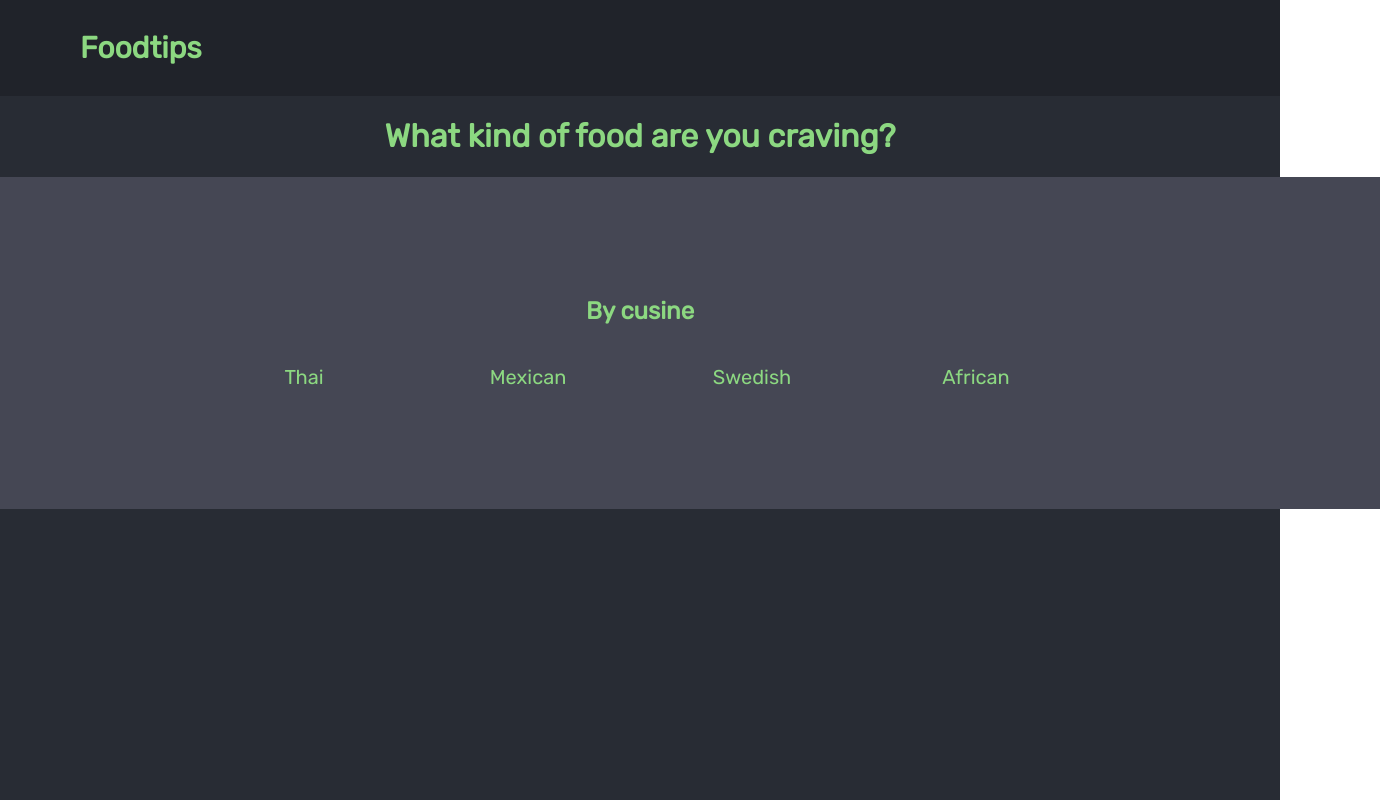
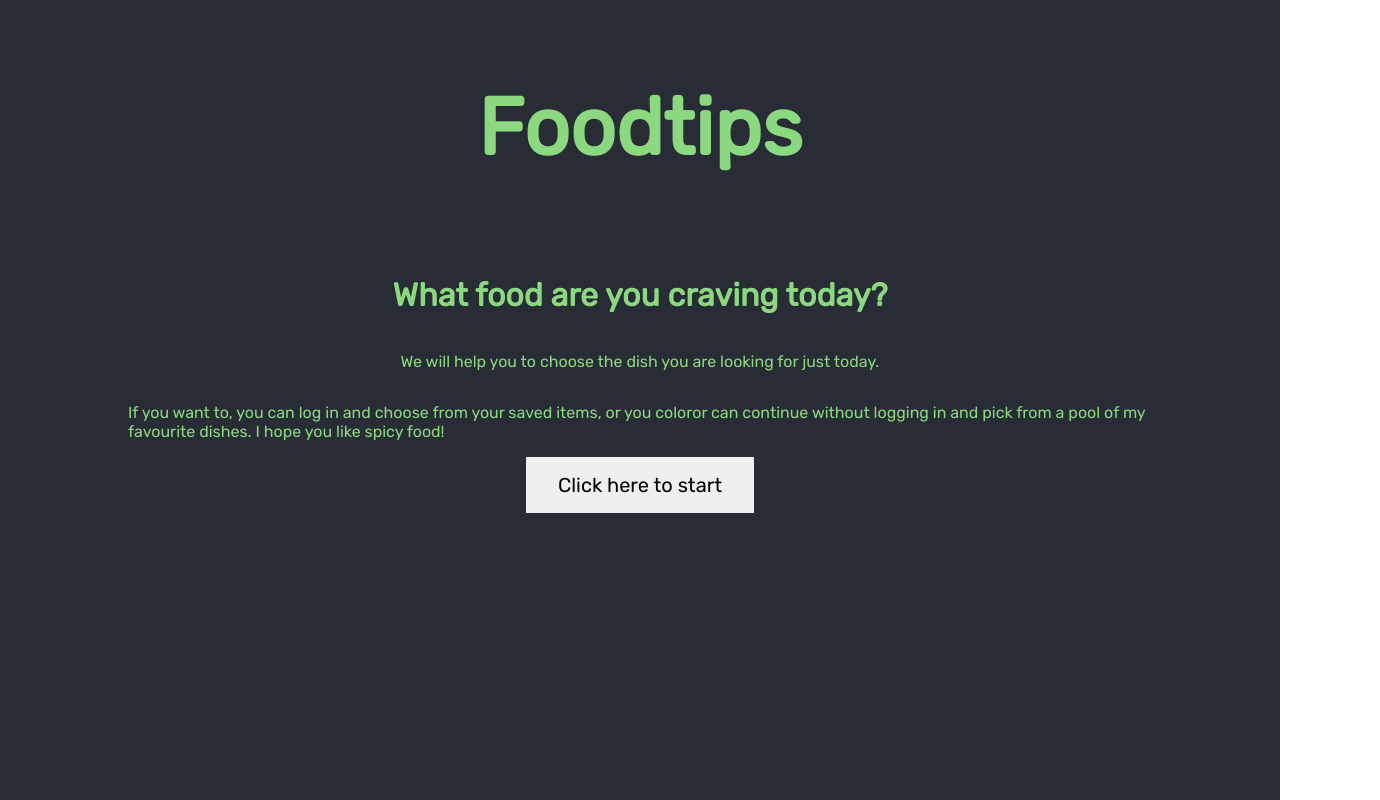
Before and after one commit to Alenius/foodtips, a React (Create React App) app: page / in a window 1280 px wide. Shown: the whole page, 1380 px wide, since content can reach past the window. Built offline with nearby package versions, Linux system fonts and the light colour scheme.

Commit message:
feat (Home):
collect all the views here in a single file

```diff
--- a/src/pages/Home.tsx
+++ b/src/pages/Home.tsx
@@ -1,90 +1,58 @@
-import React, { useState } from 'react';
-import { NavBar } from '../components/NavBar';
+import React, { useState, useEffect } from 'react';
 import styled from 'styled-components';
-import ListItem from '../components/ListItem';
+import PagePresentation from '../views/PagePresentation';
+import CuisineSelectorView from '../views/CuisineSelectorView';
+import TagsSelectorView from '../views/TagsSelectorView';
+import RecipePresentationView from '../views/RecipePresentationView';
 
 const PageRoot = styled.div`
   display: flex;
   flex-direction: column;
   flex: 1;
-  height: 100vh;
   background-color: #282c34;
   align-items: center;
 `;
 
-const Presentation = styled.h1`
-  /* font-family: 'Roboto', 'sans-serif'; */
-  font-family: 'Rubik', 'Roboto', 'sans-serif';
-  color: #8cd881;
-`;
+export const Home: React.FC = () => {
+  const [started, setStarted] = useState<boolean>(false);
+  const [cuisineFinished, setCuisineFinished] = useState<boolean>(false);
+  const [tagsFinished, setTagsFinished] = useState<boolean>(false);
+  const [selectedCusines, setSelectedCuisines] = useState<Array<string>>([]);
+  const [selectedTags, setSelectedTags] = useState<Array<string>>([]);
 
-export const Home: React.FC = () => {
+  useEffect(() => {
+    if (tagsFinished === false) {
+      setSelectedTags([]);
+    }
+  }, [tagsFinished]);
+
   return (
     <PageRoot>
-      <NavBar />
-      <Presentation>What kind of food are you craving?</Presentation>
-      <FoodTypeSelector />
+      <PagePresentation started={started} setStarted={setStarted} />
+      {started ? (
+        <CuisineSelectorView
+          started={started}
+          selectedCuisines={selectedCusines}
+          setSelectedCuisines={setSelectedCuisines}
+          setCuisineFinished={setCuisineFinished}
+          setTagsFinished={setTagsFinished}
+        />
+      ) : null}
+      {started && cuisineFinished ? (
+        <TagsSelectorView
+          selectedCuisines={selectedCusines}
+          cuisineFinished={cuisineFinished}
+          selectedTags={selectedTags}
+          setSelectedTags={setSelectedTags}
+          setTagsFinished={setTagsFinished}
+        />
+      ) : null}
+      {started && cuisineFinished && tagsFinished ? (
+        <RecipePresentationView
+          selectedCuisines={selectedCusines}
+          selectedTags={selectedTags}
+        />
+      ) : null}
     </PageRoot>
   );
 };
-
-const cusineList = ['Thai', 'Mexican', 'Swedish', 'African'];
-
-const SelectorWrapper = styled.div`
-  display: flex;
-  align-items: center;
-  flex-direction: column;
-  background-color: #454754;
-  padding: 100px;
-
-  width: 100%;
-`;
-const FoodHeader = styled.h2`
-  color: #8cd881;
-`;
-const ListWrapper = styled.div`
-  display: flex;
-  flex-direction: row;
-  justify-content: space-between;
-  width: 800px;
-`;
-
-const FoodTypeSelector: React.FC = () => {
-  const [selectedCusines, setSelectedCusines] = useState<Array<string>>([]);
-
-  const isItemSelected = (item: string): boolean => {
-    return selectedCusines.includes(item);
-  };
-
-  const onItemClick = (item: string): void => {
-    const selected = isItemSelected(item);
-    console.log(selected);
-    if (!selected) {
-      setSelectedCusines([...selectedCusines, item]);
-    } else {
-      console.log('hello');
-      const arrayWithoutItem = selectedCusines.filter(it => it !== item);
-      setSelectedCusines(arrayWithoutItem);
-    }
-  };
-
-  return (
-    <SelectorWrapper>
-      <FoodHeader>By cusine</FoodHeader>
-      <ListWrapper>
-        {cusineList.map(it => {
-          const selected = isItemSelected(it);
-
-          return (
-            <ListItem
-              selected={selected}
-              onClick={(): void => onItemClick(it)}
-              item={it}
-              key={it}
-            />
-          );
-        })}
-      </ListWrapper>
-    </SelectorWrapper>
-  );
-};
```
